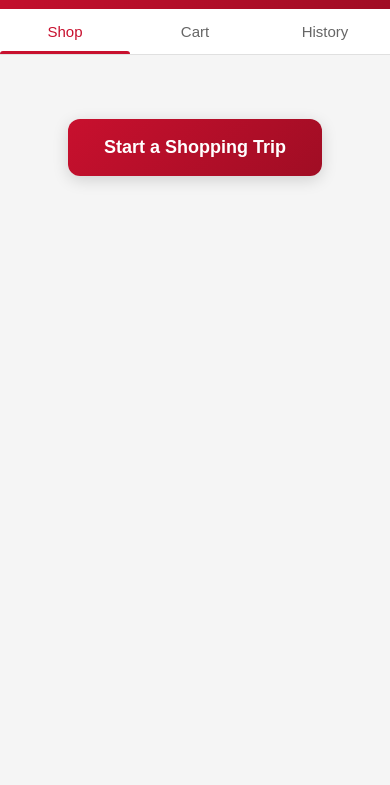
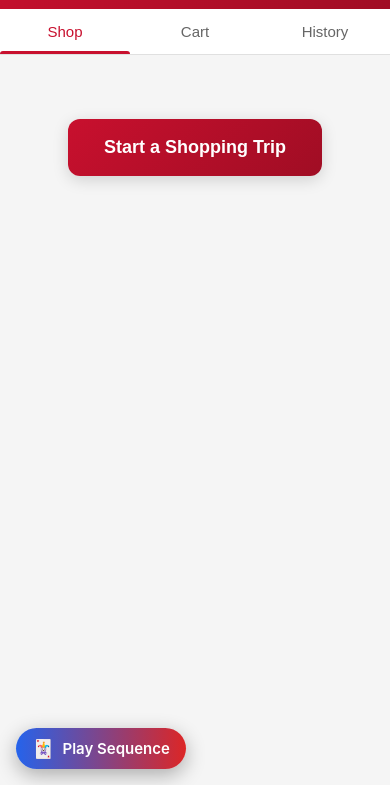
Before and after one commit to maxwelljmorgan/maxwelljmorgan.github.io, a plain HTML site: page index.html in a window 390 px wide. Shown: the part 59-844 px from the top of the page. Drawn offline with Linux system fonts and the light colour scheme.

Commit message:
Add "Play Sequence" link to homepage (#5)
* Add Sequence: mobile-first board game with pass-and-play and online multiplayer

Complete, self-contained implementation in /sequence/:
- 10x10 standard board (each non-Jack card twice, four free corners)
- Two-deck shuffle, 7-card hands, draw-after-turn
- Card selection highlights all legal placements; one/two-eyed Jacks
  handled as wild remove/place; dead-card swap
- Real-time win detection (H/V/diagonal, corners wild) with win screen
- Pass-and-Play with hand-hiding pass screen
- Online multiplayer over WebRTC (PeerJS), 6-char room codes, deep links,
  reconnect handling -- no backend required (works on GitHub Pages)
- Pure, unit-tested rules engine (engine.js)

* Add floating 'Play Sequence' link to homepage

Self-contained fixed-position link (z-index below modals) so it doesn't
affect the shopping app's layout or scripts.

---------

Co-authored-by: Claude <noreply@anthropic.com>

```diff
--- a/index.html
+++ b/index.html
@@ -10,6 +10,28 @@
     <link rel="manifest" href="manifest.json">
     <link rel="apple-touch-icon" href="icon-192.svg">
     <link rel="stylesheet" href="styles.css">
+    <style>
+        /* Floating link to the Sequence game (self-contained, no layout impact) */
+        #sequenceFab {
+            position: fixed;
+            left: 16px;
+            bottom: calc(16px + env(safe-area-inset-bottom));
+            z-index: 90;
+            display: inline-flex;
+            align-items: center;
+            gap: 8px;
+            padding: 11px 16px;
+            border-radius: 999px;
+            background: linear-gradient(90deg, #2563eb, #dc2626);
+            color: #fff;
+            font: 600 15px -apple-system, BlinkMacSystemFont, "Segoe UI", Roboto, sans-serif;
+            text-decoration: none;
+            box-shadow: 0 6px 20px rgba(0, 0, 0, .3);
+            -webkit-tap-highlight-color: transparent;
+        }
+        #sequenceFab:active { transform: scale(.97); }
+        #sequenceFab .fab-emoji { font-size: 18px; line-height: 1; }
+    </style>
 </head>
 <body>
     <div id="app">
@@ -176,6 +198,11 @@
         <div id="toast" class="toast hidden"></div>
     </div>
 
+    <!-- Floating shortcut to the Sequence game -->
+    <a id="sequenceFab" href="sequence/" aria-label="Play Sequence">
+        <span class="fab-emoji">🃏</span><span>Play Sequence</span>
+    </a>
+
     <script src="app.js"></script>
 </body>
 </html>
```
